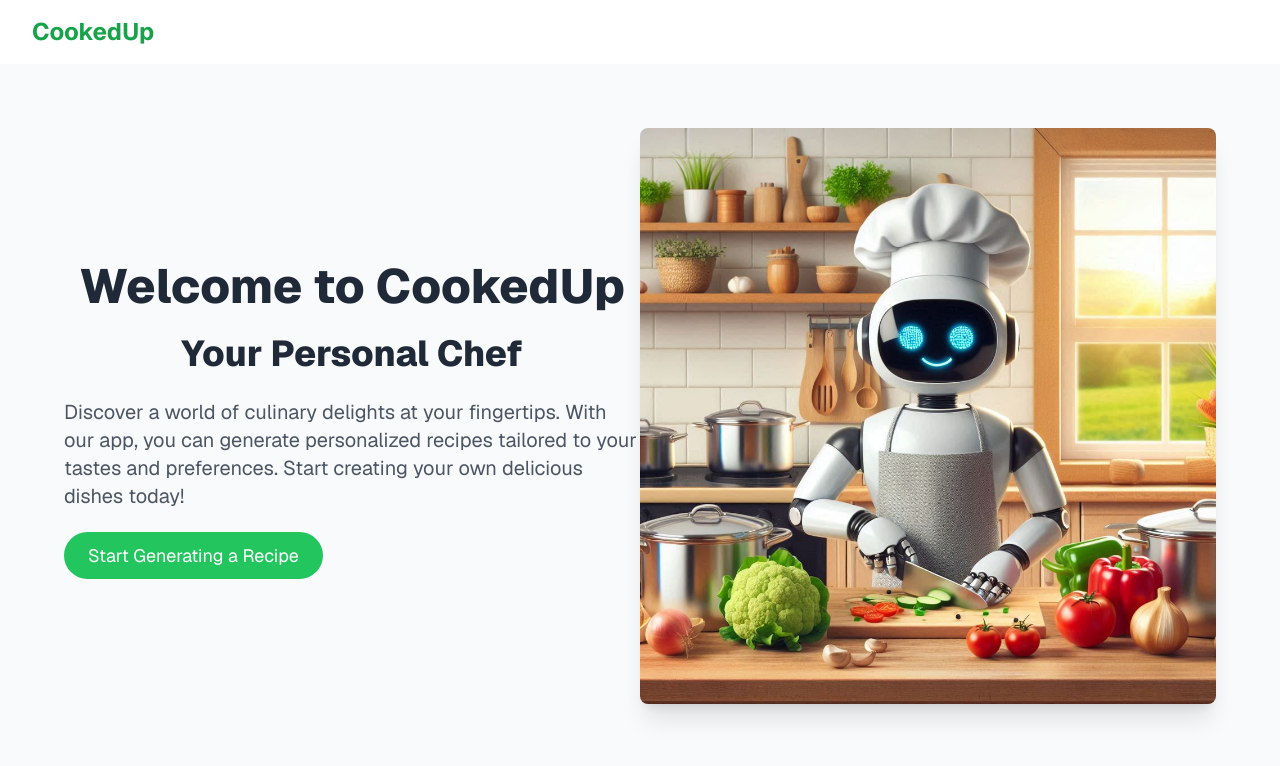
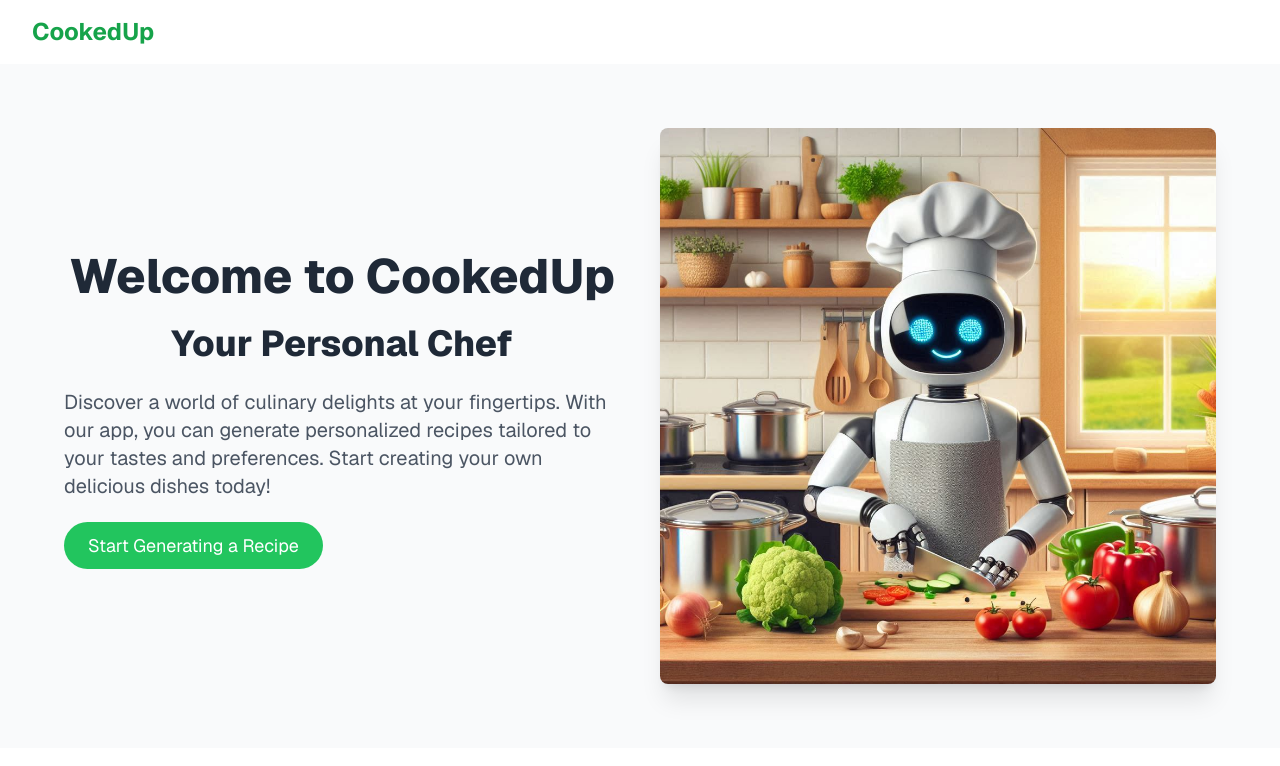
Before and after one commit to DaveDushi/cookbook, a Next.js app: page / in a window 1280 px wide. Shown: the top 766 px of the page. Built offline with nearby package versions, Linux system fonts and the light colour scheme.

Commit message:
minor ui fixes

```diff
--- a/src/app/layout.tsx
+++ b/src/app/layout.tsx
@@ -5,8 +5,8 @@ import { type Metadata } from "next";
 import { TopNav } from "./_components/topnav";
 
 export const metadata: Metadata = {
-  title: "Create T3 App",
-  description: "Generated by create-t3-app",
+  title: "CookUp",
+  description: "Cookup is a dynamic web app that specializes in creating personalized recipes based on user preferences. It leverages a user-friendly interface to offer customized meal suggestions tailored to individual tastes, dietary restrictions, and available ingredients. With Cookup, users can easily input their culinary preferences and receive unique, delicious recipes designed to enhance their cooking experience.",
   icons: [{ rel: "icon", url: "/favicon.ico" }],
 };
 
--- a/src/app/page.tsx
+++ b/src/app/page.tsx
@@ -3,7 +3,7 @@ import Link from "next/link";
 export default function HomePage() {
   return (
     <div className="flex flex-col md:flex-row items-center justify-between bg-gray-50 p-12 md:p-16">
-      <div className="md:w-1/2 text-center md:text-left mb-8 md:mb-0">
+      <div className="mr-10 md:w-1/2 text-center md:text-left mb-8 md:mb-0">
         <h1 className="text-5xl text-center font-extrabold text-gray-800 mb-6">
           Welcome to CookedUp
         </h1>
```
Also changed, not shown: 1 other file (tests, documents, lock files or other folders).
